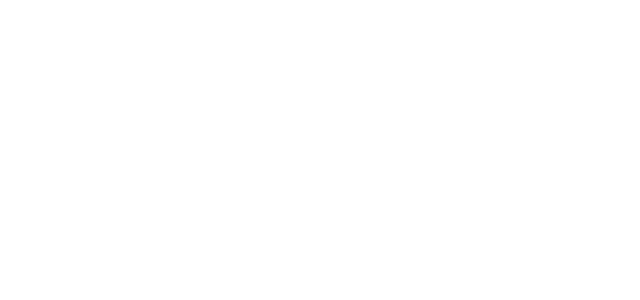
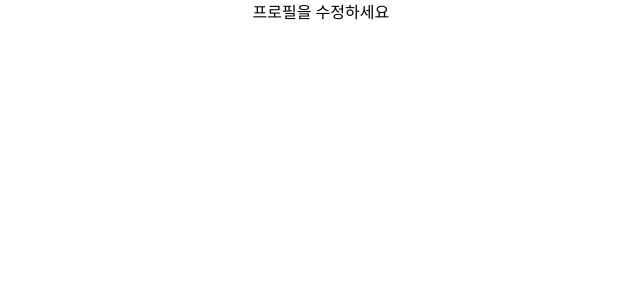
Before and after one commit to emmet-lv99/link-cluster, a Vue app in the folder fe/: page /edit-profile in a window 1280 px wide. Before the commit this address had no page. Shown: the top 300 px of the page, without its empty margins (200-840 px from the left). Built offline with nearby package versions, Linux system fonts and the light colour scheme.

Commit message:
add edit profile page

```diff
--- a/fe/src/router/index.js
+++ b/fe/src/router/index.js
@@ -1,6 +1,7 @@
 import { createWebHistory, createRouter } from 'vue-router'
 import MainView from '../views/main/MainView.vue'
 import MakeCard from '../views/makeCard/MakeCard.vue'
+import EditProfile from '../views/editProfile/EditProfile.vue'
 
 const routes = [
   {
@@ -13,6 +14,11 @@
     name: 'MainCard',
     component: MakeCard,
   },
+  {
+    path: '/edit-profile',
+    name: 'EditProfile',
+    component: EditProfile,
+  },
 ]
 
 const router = createRouter({
--- /dev/null
+++ b/fe/src/views/editProfile/EditProfile.vue
@@ -0,0 +1,10 @@
+<template>
+  <section id="edit-profile">프로필을 수정하세요</section>
+</template>
+
+<script setup></script>
+
+<style lang="scss" scoped>
+#edit-profile {
+}
+</style>
--- a/fe/src/views/main/MainView.vue
+++ b/fe/src/views/main/MainView.vue
@@ -50,7 +50,9 @@
               </div>
             </div>
             <div class="main__body-header-profile-edits flex">
-              <el-button class="flex-1">프로필 수정</el-button>
+              <el-button class="flex-1" @click="$router.push('edit-profile')"
+                >프로필 수정</el-button
+              >
               <el-button class="flex-1">디자인 선택</el-button>
             </div>
           </div>
```
